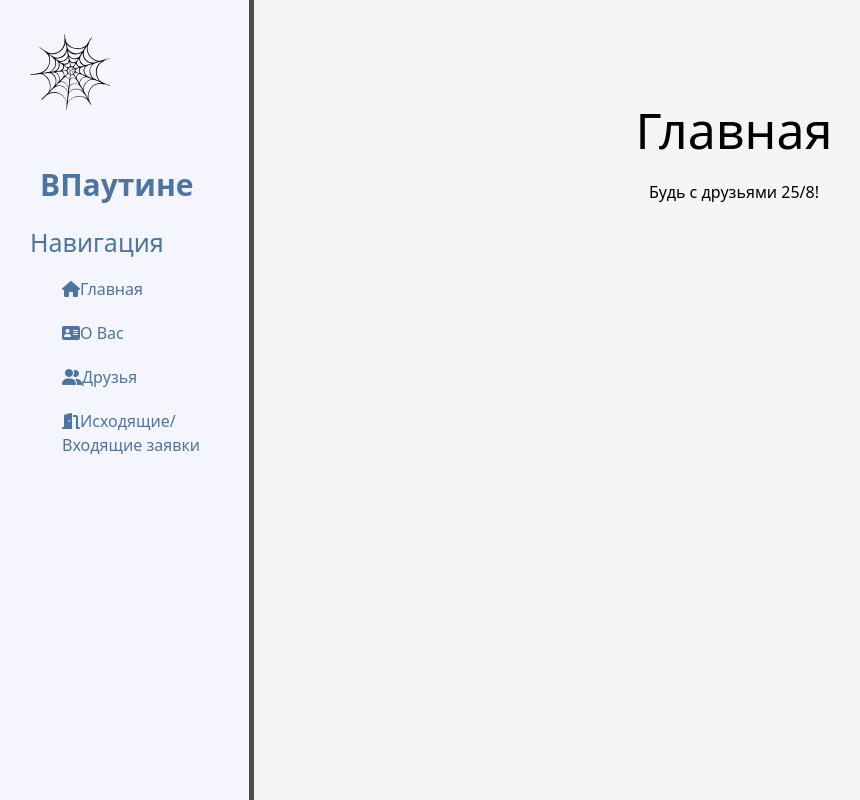
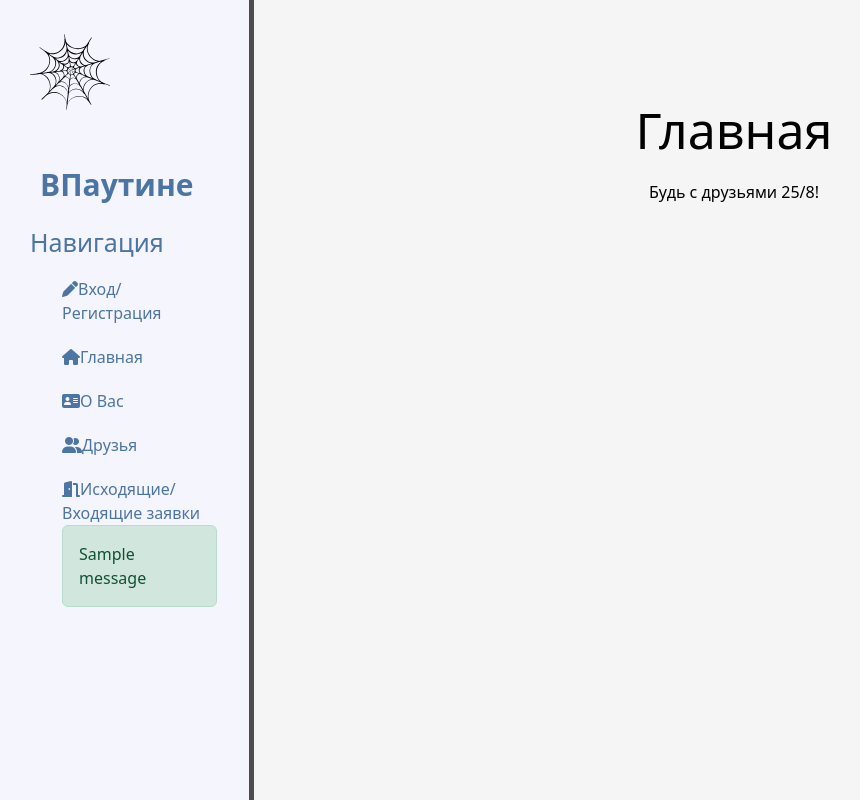
Before and after one commit to rzge/vk_task, a Django app: page / in a window 1280 px wide. Shown: the whole page, without its empty margins (2-862 px from the left). Run offline with Django 4.2, Linux system fonts and the light colour scheme; one stand-in notice (Sample message) is shown.

Commit message:
-изменил вёрстку

```diff
--- a/social_network/main/templates/main/layout.html
+++ b/social_network/main/templates/main/layout.html
@@ -14,10 +14,18 @@
         <span class="logo">ВПаутине</span>
         <h3>Навигация</h3>
         <ul>
+            <a href="{% url 'register' %}"><li><i class="fa-solid fa-pen"></i>Вход/Регистрация</li></a>
             <a href="{% url 'home' %}"><li><i class="fa-solid fa-house"></i>Главная</li></a>
             <a href=""><li><i class="fa-solid fa-address-card"></i>О Вас</li></a>
             <a href=""><li><i class="fa-solid fa-user-group"></i>Друзья</li></a>
             <a href=""><li><i class="fa-solid fa-door-open"></i>Исходящие/Входящие заявки</li></a>
+            {% if messages %}
+        	    {% for message in messages %}
+          	        <div class="alert alert-{{ message.tags }}">
+            	        {{ message }}
+          	        </div>
+        	    {% endfor %}
+            {% endif %}
         </ul>
     </aside>
     <main>
```
